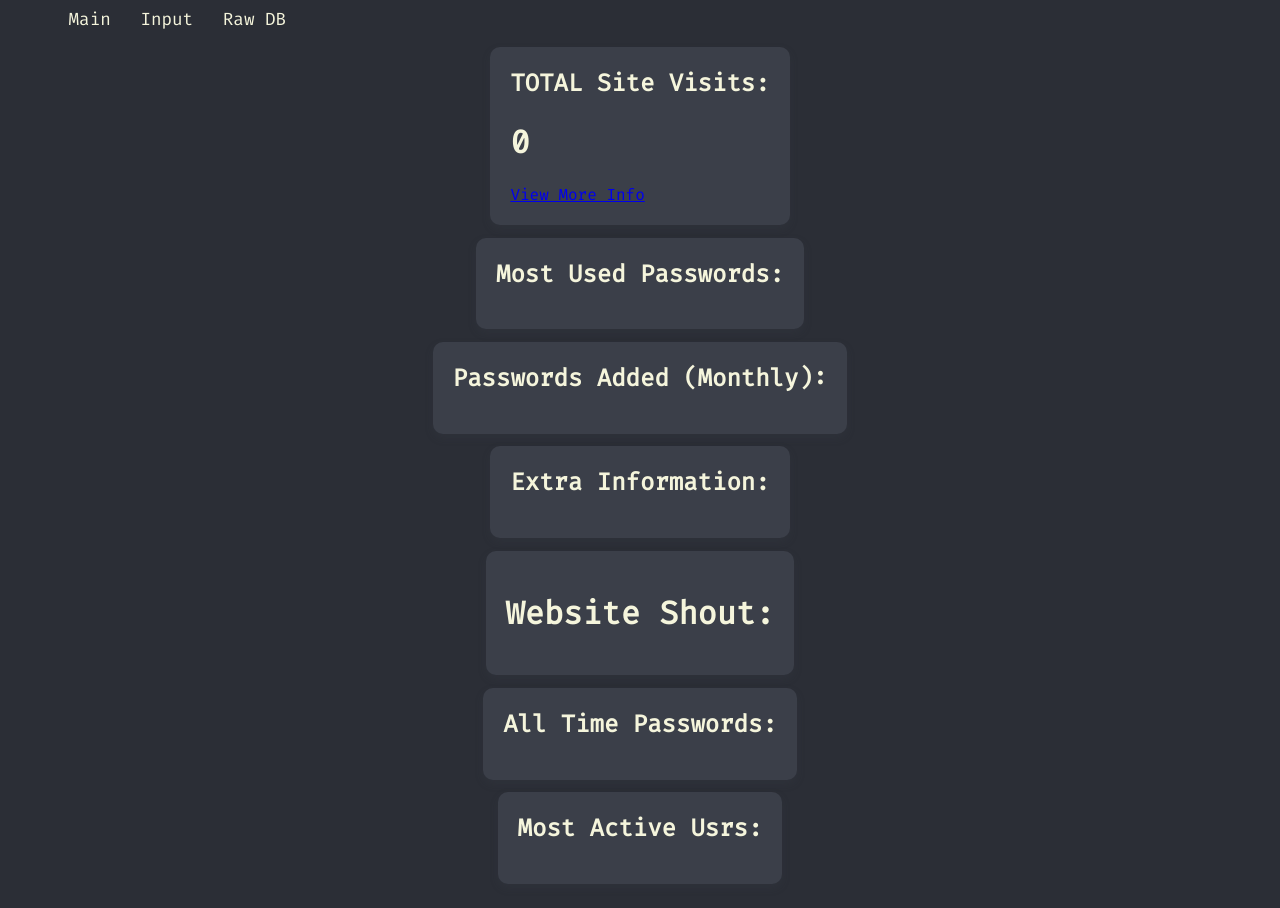
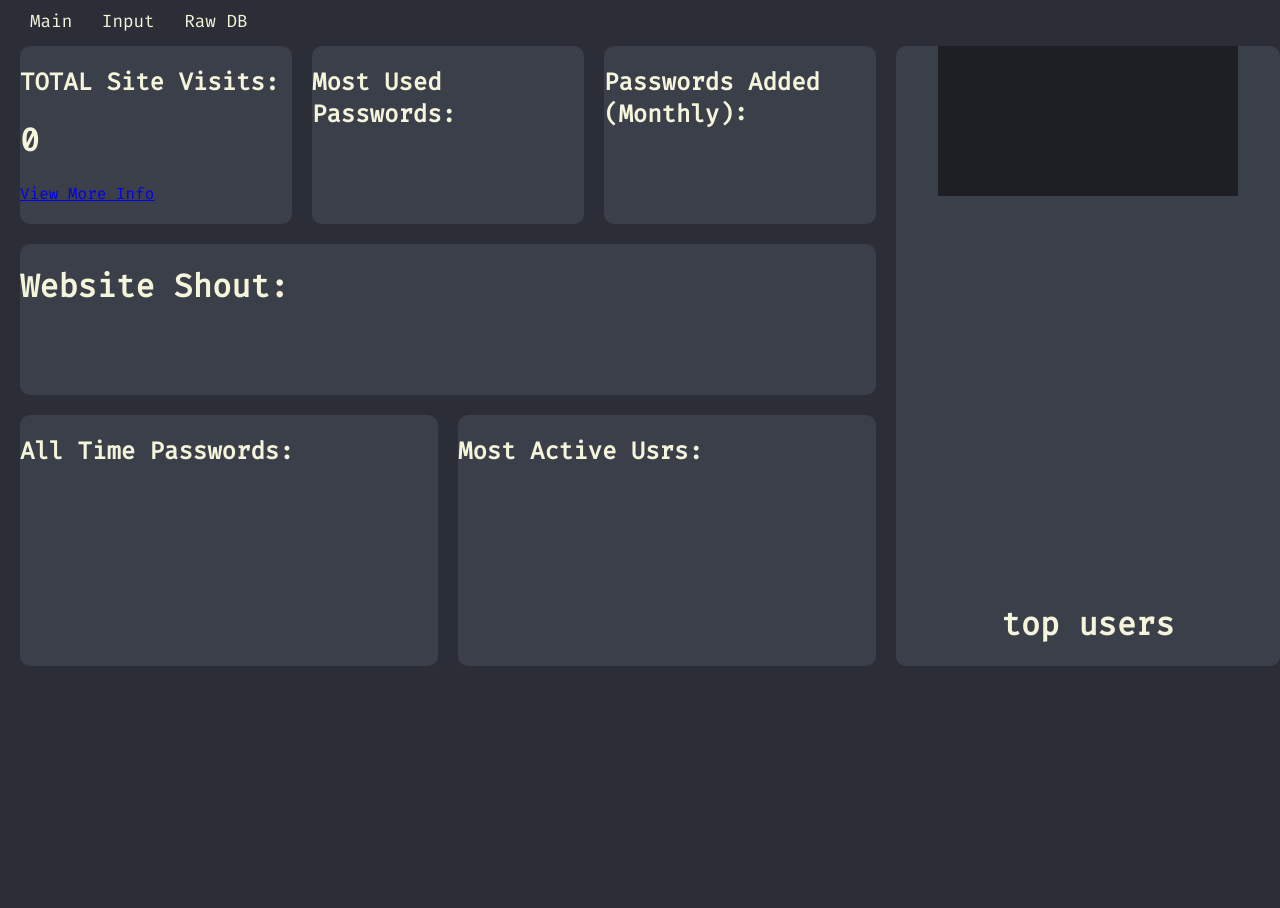
Before and after one commit to Dynamic155/LobbyLocker-OsuPasswordDB, a plain HTML site: page index.html in a window 1280 px wide. After the commit the page ends 800 px from the top, so only its background shows below. Drawn offline with Linux system fonts and the light colour scheme.

Commit message:
Formated cards

```diff
--- a/index.html
+++ b/index.html
@@ -16,37 +16,50 @@
     </head>
 
     <body>
-        <div class="container">
-            <div class="card visits">
+        <div id="container">
+            <div id="blocks">
+
+                <div class="row" id="row-top">
+                    <div class="card" id="visits">
                         <h2>TOTAL Site Visits:</h2>
                         <h1>0</h1>
                         <a href="#">View More Info</a>
                     </div>
 
-            <div class="card most-used-passwords">
+                    <div class="card" id="most-used-passwords">
                         <h2>Most Used Passwords:</h2>
                     </div>
 
-            <div class="card passwords-added-monthly">
+                    <div class="card" id="passwords-added-monthly">
                         <h2>Passwords Added (Monthly):</h2>
                     </div>
-
-            <div class="card right-side">
-                <h2>Extra Information:</h2>
                 </div>
 
-            <div class="card website-shout">
+                <div class="row" id="row-middle">
+                    <div class="card" id="website-shout">
                         <h1>Website Shout:</h1>
                     </div>
+                </div>
 
-            <div class="card all-time-passwords">
+                <div class="row" id="row-bottem">
+                    <div class="card" id="all-time-passwords">
                         <h2>All Time Passwords:</h2>
                     </div>
 
-            <div class="card most-active-usrs">
+                    <div class="card" id="most-active-usrs">
                         <h2>Most Active Usrs:</h2>
+                    </div>
                 </div>
 
             </div>
+            <div id="right-block">
+                <div class="card" id="pie-chart">
+                    <canvas id="chart"></canvas>
+                    <div id="users">
+                        <h1>top users</h1>
+                    </div>
+                </div>
+            </div>
+        </div>
     </body>
 </html>
--- a/styles.css
+++ b/styles.css
@@ -1,12 +1,31 @@
 html {
     color: beige;
+    height: 100%;
     background: rgb(43, 46, 54);
-
     font-family: 'Fira Code';
 }
 
+body {
+    margin: 0;
+    height: 100%;
+    display: flex;
+    flex-direction: column;
+    justify-content:start;
+}
+
 .header {
-    padding-left: 4%;
+    padding: 10px 0px 3px 20px;
+}
+
+.card {
+    width: 100%;
+    height: 100%;
+    background-color: rgb(59, 63, 73);
+    /* padding: 20px; */
+    border-radius: 10px;
+    /* box-shadow: 0 4px 8px rgba(59, 63, 73, 0.2); */
+    color: beige;
+    margin: 10px;
 }
 
 .headBtn {
@@ -23,31 +42,80 @@ html {
     color: #666666;
 }
 
-.container {
-    display: flex;
-    flex-direction: column;
-    align-items: center;
-    padding: 10px;
+.row {
+    margin: 10px;
+}
+
+#visits {
     text-align: left;
 }
 
-.card {
-    background-color: rgb(59, 63, 73);
-    padding: 20px;
-    border-radius: 10px;
-    box-shadow: 0 4px 8px rgba(59, 63, 73, 0.2);
-    color: beige;
-    margin: 0.5%;
+#right-side {
+    align-self: right;
 }
 
-.visits {
-    text-align: left;
+
+#container {
+    display: flex;
+    height: 80%;
+    max-height: 800px;
 }
 
-.card h2 {
-    margin-top: 0;
+#blocks {
+    width: 70%;
+    height: 100%;
+    display: flex;
+    flex-direction: column;
+    align-items: stretch;
+    justify-content: space-between;
 }
 
-.right-side {
-    align-self: right;
+#right-block {
+    width: 30%;
+    margin: 10px 0px;
 }
+
+#chart {
+    background: rgba(0, 0, 0, 0.5);
+}
+
+#top-users {
+    background: rgba(0, 0, 0, 0.3);
+}
+
+#website-shout {
+    /* width: 90%; */
+}
+
+#pie-chart {
+    margin: 0;
+    display: flex;
+    flex-direction: column;
+    justify-content: space-between;
+    align-items: center;
+}
+
+#row-top {
+    display: flex;
+    flex-direction: row;
+    justify-content: center;
+    align-items: center;
+    height: 70%;
+}
+
+#row-middle {
+    display: flex;
+    flex-direction: row;
+    justify-content: center;
+    align-items: center;
+    height: 60%;
+    padding: 0px 0px;
+}
+
+#row-bottem {
+    display: flex;
+    flex-direction: row;
+    justify-content: center;
+    align-items: center;
+    height: 100%;
+}
```
Lines whose indentation alone changed are shown as unchanged.
